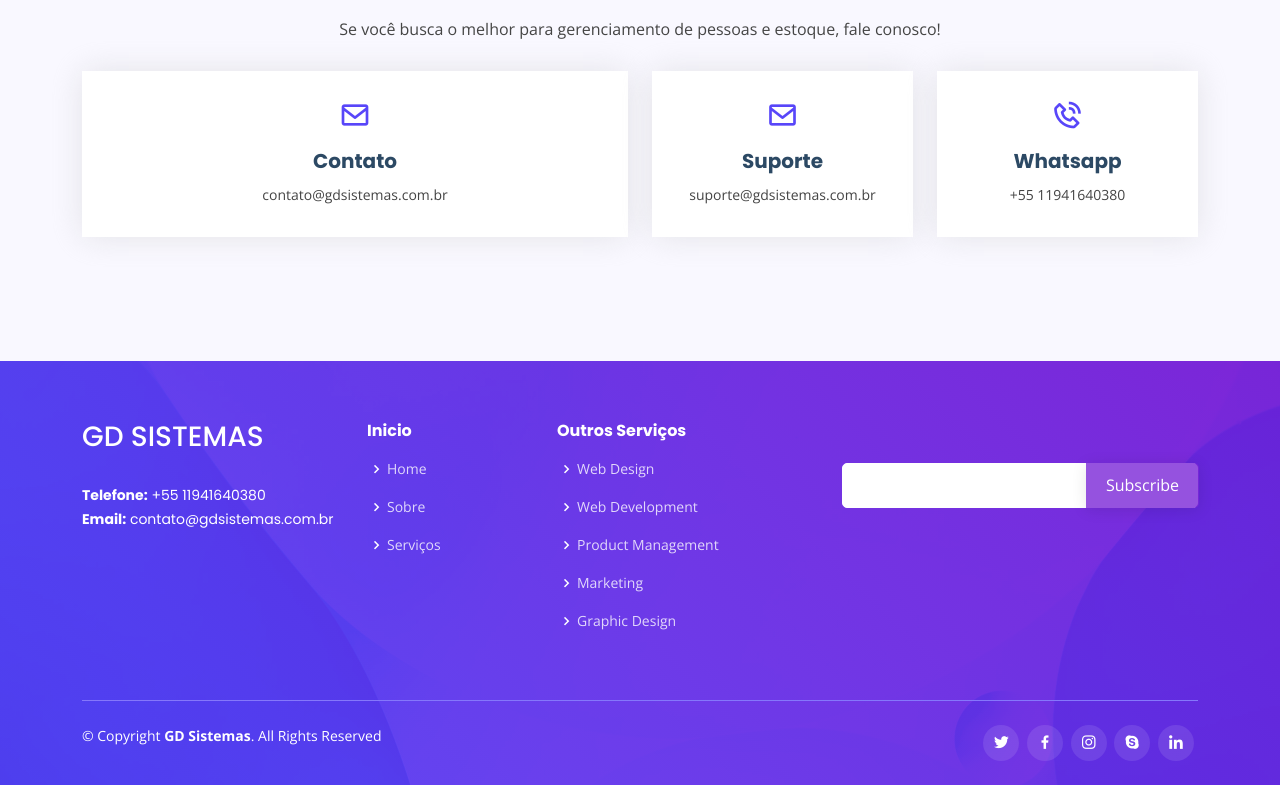
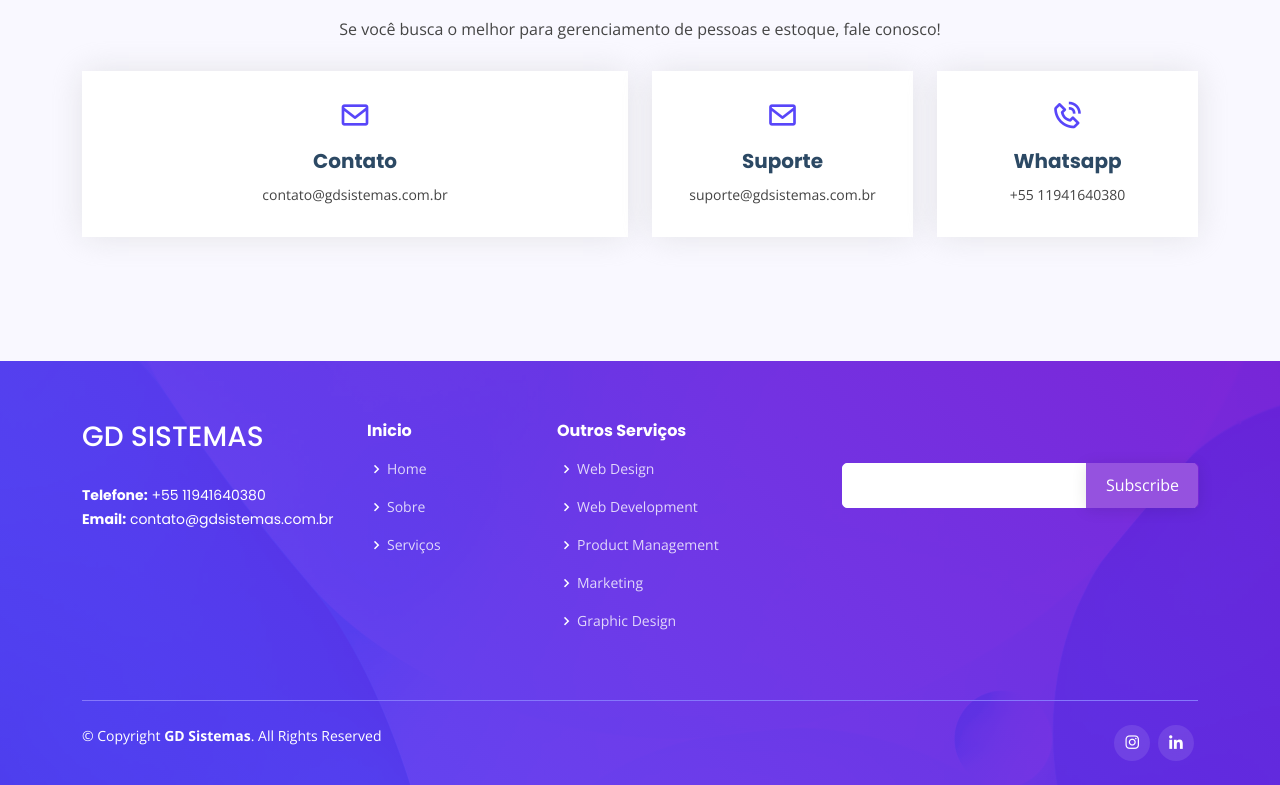
Before and after one commit to gdcodedev/GD-Sistemas-de-Gest-o-para-Empresas, a plain HTML site: page index.html in a window 1280 px wide. Shown: the part 4232-5017 px from the top of the page. Drawn offline with nearby package versions, Linux system fonts and the light colour scheme.

Commit message:
updare social

```diff
--- a/index.html
+++ b/index.html
@@ -470,10 +470,7 @@
           </div>
         </div>
         <div class="social-links text-center text-md-right pt-3 pt-md-0">
-          <a href="#" class="twitter"><i class="bx bxl-twitter"></i></a>
-          <a href="#" class="facebook"><i class="bx bxl-facebook"></i></a>
           <a href="#" class="instagram"><i class="bx bxl-instagram"></i></a>
-          <a href="#" class="google-plus"><i class="bx bxl-skype"></i></a>
           <a href="#" class="linkedin"><i class="bx bxl-linkedin"></i></a>
         </div>
       </div>
```
